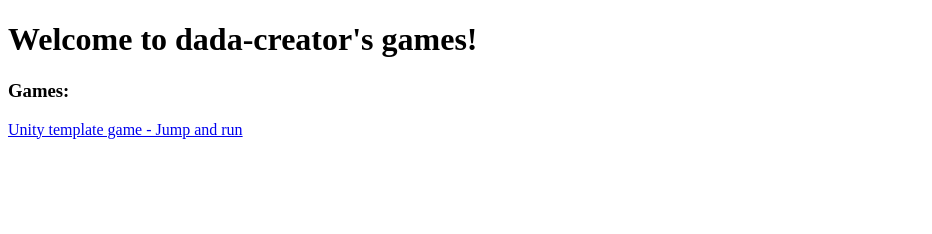
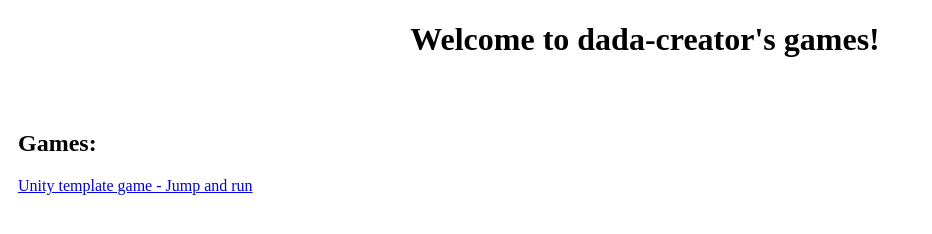
Before and after one commit to dada-creator/play, a plain HTML site: page index.html in a window 1280 px wide. Shown: the whole page, without its empty margins (0-932 px from the left). Drawn offline with Linux system fonts and the light colour scheme.

Commit message:
added style.css

```diff
--- a/index.html
+++ b/index.html
@@ -1,13 +1,16 @@
 <!DOCTYPE html>
 <html>
 <head>
+    <link rel="stylesheet" href="style.css">
     <title>dada-creator</title>
 </head>
 <body>
-    <h1>Welcome to dada-creator's games!</h1>
-    <div>
-        <h3>Games:</h3>
-        <a href="https://dada-creator.github.io/Test_Unity_q5z0jx/">Unity template game - Jump and run</a>
+    <div class="page-whole">
+        <h1 class="title-main">Welcome to dada-creator's games!</h1>
+        <div class="div-games">
+            <h2>Games:</h2>
+            <a href="https://dada-creator.github.io/Test_Unity_q5z0jx/">Unity template game - Jump and run</a>
+        </div>
     </div>
 </body>
 </html>
--- /dev/null
+++ b/style.css
@@ -0,0 +1,9 @@
+.page-whole{
+    padding-left: 10px;
+}
+.title-main{
+    text-align: center;
+}
+.div-games{
+    padding-top: 30px;
+}
```
